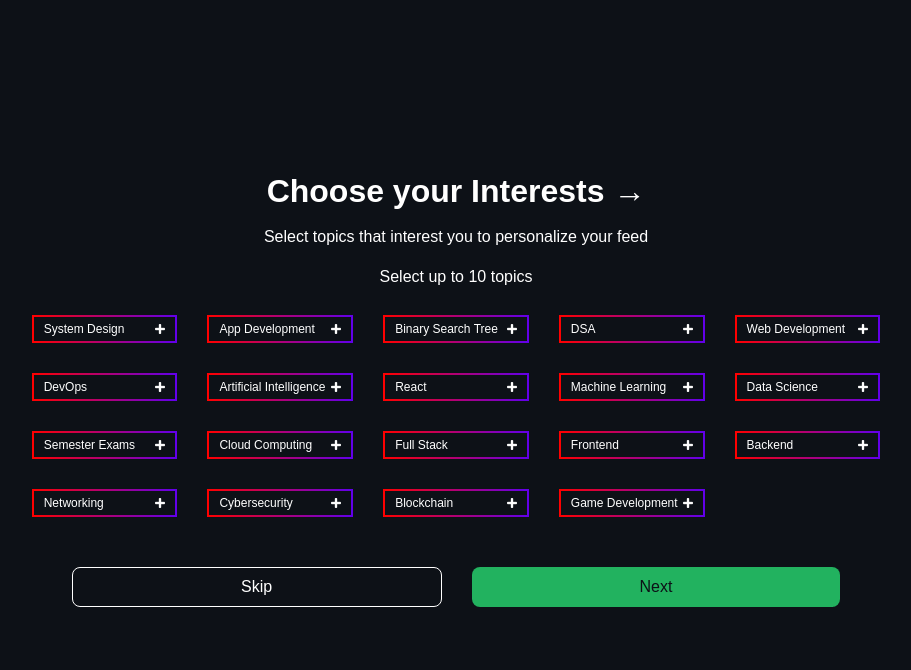
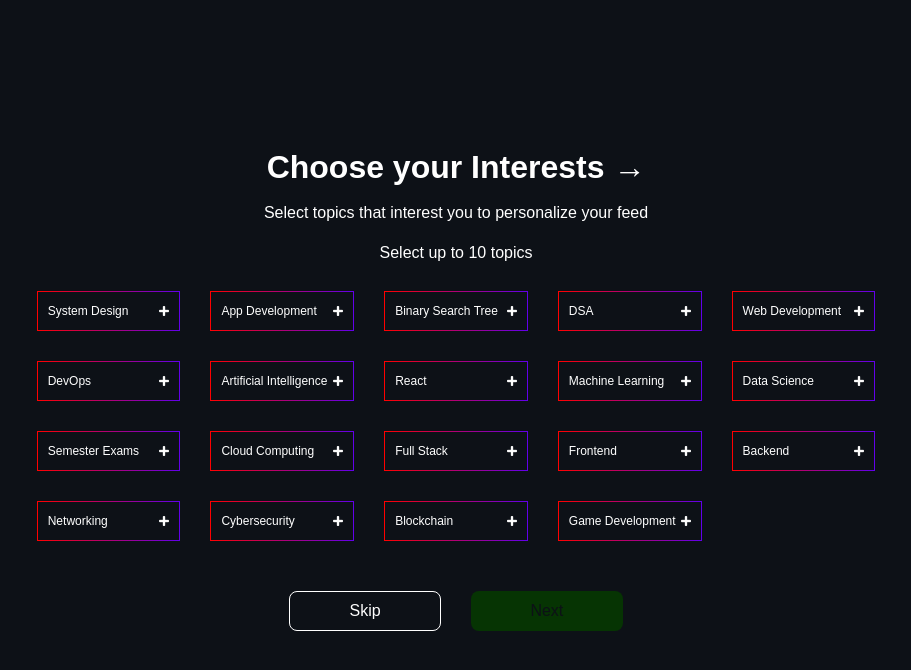
Before and after one commit to Hitanshi-Singh/UniLink-Student-Query-Platform, a React (Vite) app in the folder frontend/: page / in a window 1280 px wide. Shown: the top 670 px of the page, without its empty margins (184-1095 px from the left). Built offline with nearby package versions, Linux system fonts and the light colour scheme.

Commit message:
enhanced tags page

```diff
--- a/frontend/src/components/pages/Tags.css
+++ b/frontend/src/components/pages/Tags.css
@@ -20,9 +20,9 @@ h1 {
   display: flex; /* Allow for horizontal layout of text and image */
   justify-content: space-between; /* Align content on opposite ends */
   align-items: center; /* Vertically center the content */
-  padding: 5px 10px;
+  padding: 12px 10px;
   font-size: 12px;
-  border: 2px solid transparent; /* Set the base border to transparent */
+  border: 1.5px solid transparent; /* Set the base border to transparent */
   border-radius: 3px; /* Ensure rounded corners */
   cursor: pointer;
   transition: all 0.3s;
@@ -65,11 +65,13 @@ h1 {
   display: flex;
   padding: 20px;
   margin: 20px;
-  justify-content: space-between;
+  justify-content:center;
   gap: 30px;
 }
 
 .skip-button {
+    width: 20%;
+    align-items: center;
   background-color: #0d1117;
   border: 1px solid white;
 }
@@ -77,5 +79,12 @@ h1 {
     background: #0d1117;
 }
 .next-button {
+    width: 20%;
+    align-items: center;
   color: #0d1117;
 }
+
+.next-button:disabled {
+    background-color: #063403; /* Gray out the button when disabled */
+    cursor: not-allowed; /* Change cursor to indicate disabled state */
+  }
--- a/frontend/src/components/pages/Tags.jsx
+++ b/frontend/src/components/pages/Tags.jsx
@@ -51,7 +51,7 @@ const App = () => {
       <div className="topics-container">
         {topicsList.map((topic, index) => (
           <button
-            className={`topic-button-class ${isSelected(topic) ? 'selected' : ''}`}
+            className={`topic-button-class gradient-border ${isSelected(topic) ? 'selected' : ''}`}
             key={index}
             id={`topic-button-${isSelected(topic) ? "selected" : ""}`}
             onClick={() => toggleTopic(topic)}
@@ -67,9 +67,7 @@ const App = () => {
       </div>
       <div className="actions">
         <button className="skip-button">Skip</button>
-        <button className="next-button" disabled={selectedTopics.length === 0}>
-          Next
-        </button>
+        <button className="next-button" disabled={selectedTopics.length === 0}>Next</button>
       </div>
     </div>
   );
```
